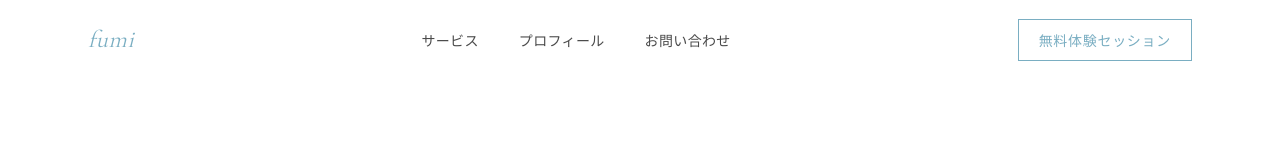
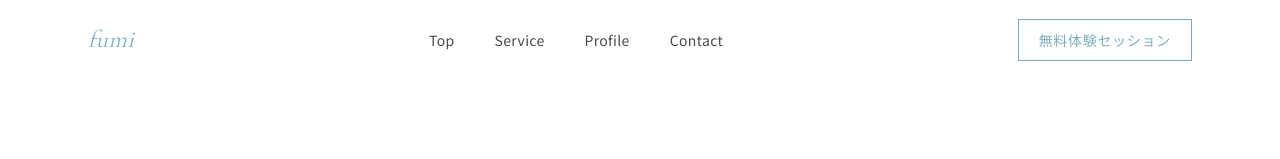
Before and after one commit to fumi-mura/fumi-coach, a Next.js app: page / in a window 1280 px wide. Shown: the top 159 px of the page. Built offline with nearby package versions, Linux system fonts and the light colour scheme.

Commit message:
style: change nav labels to English and add Top link

```diff
--- a/src/components/layout/Footer.tsx
+++ b/src/components/layout/Footer.tsx
@@ -1,7 +1,8 @@
 const navLinks = [
-  { label: "サービス", href: "#service" },
-  { label: "プロフィール", href: "#profile" },
-  { label: "お問い合わせ", href: "#contact" },
+  { label: "Top", href: "#hero" },
+  { label: "Service", href: "#service" },
+  { label: "Profile", href: "#profile" },
+  { label: "Contact", href: "#contact" },
 ];
 
 export default function Footer() {
--- a/src/components/layout/Header.tsx
+++ b/src/components/layout/Header.tsx
@@ -3,9 +3,10 @@
 import { useState, useEffect } from "react";
 
 const navLinks = [
-  { label: "サービス", href: "#service" },
-  { label: "プロフィール", href: "#profile" },
-  { label: "お問い合わせ", href: "#contact" },
+  { label: "Top", href: "#hero" },
+  { label: "Service", href: "#service" },
+  { label: "Profile", href: "#profile" },
+  { label: "Contact", href: "#contact" },
 ];
 
 export default function Header() {
```
